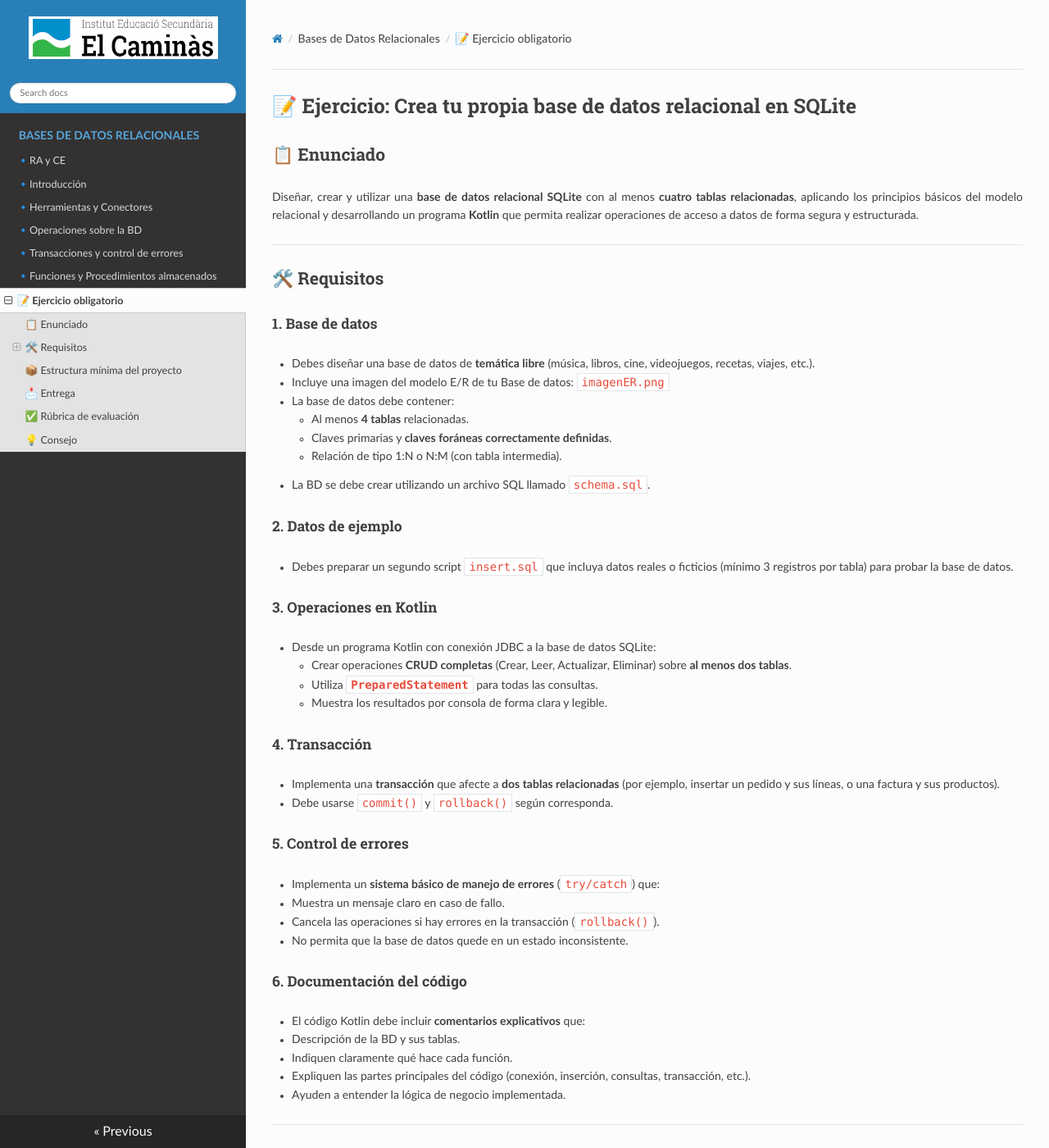
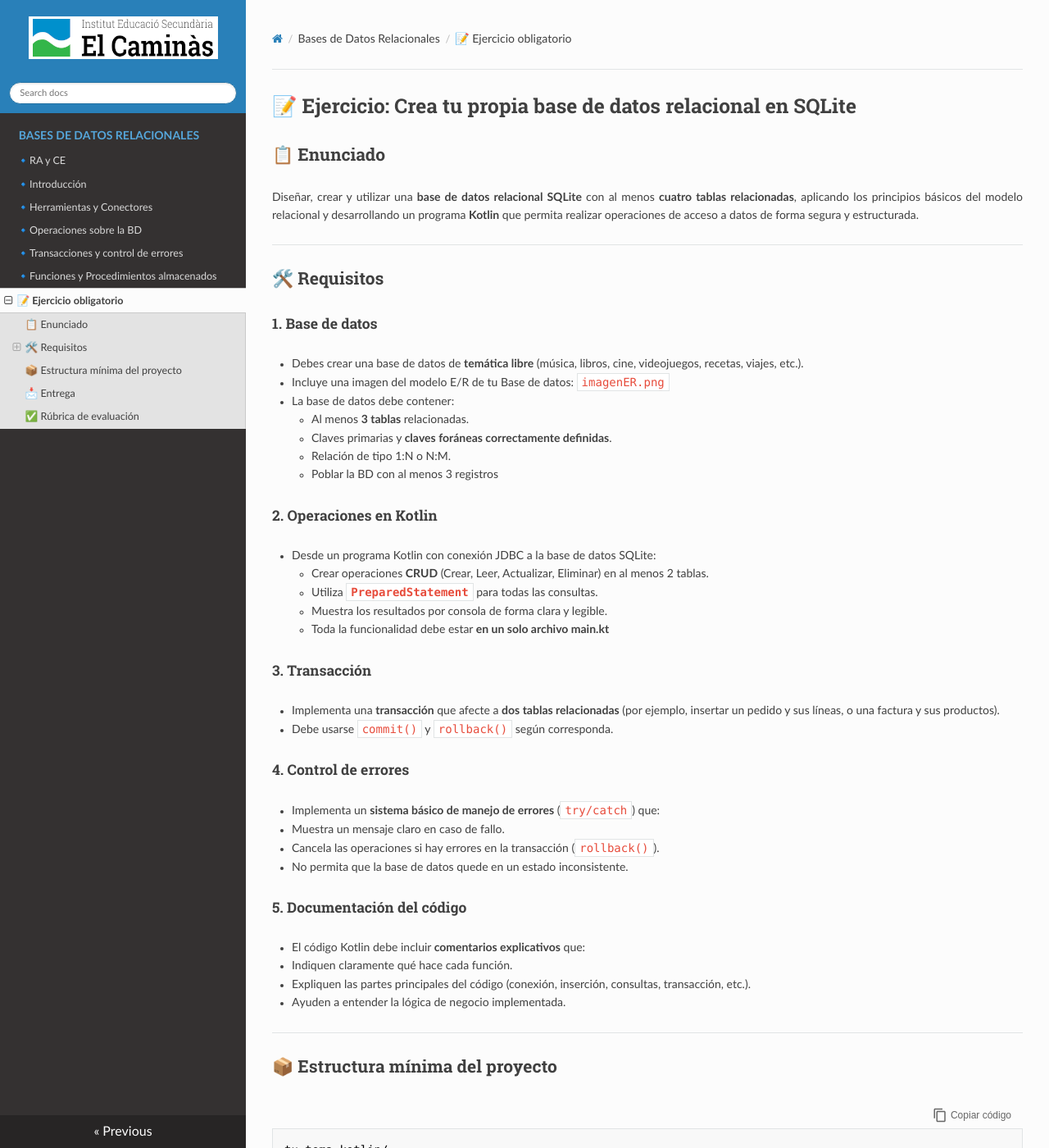
Before and after one commit to asalvadorc/AD_BD_Relacionales_, an MkDocs documentation site: the page built from docs/Ejercicio.md, in a window 1280 px wide and 1400 px high. Shown: the whole window at 82% size. Built offline with MkDocs 1.6.1, drawn with Linux system fonts in a browser that asks for light colours; nearby versions of some CDN libraries; some of the changed text lies outside the part shown.

Commit message:
ejercicio

```diff
--- a/docs/Ejercicio.md
+++ b/docs/Ejercicio.md
@@ -10,31 +10,28 @@ Diseñar, crear y utilizar una **base de datos relacional SQLite** con al menos
 
 ### 1. Base de datos
 
-- Debes diseñar una base de datos de **temática libre** (música, libros, cine, videojuegos, recetas, viajes, etc.).
+- Debes crear una base de datos de **temática libre** (música, libros, cine, videojuegos, recetas, viajes, etc.).
 - Incluye una imagen del modelo E/R de tu Base de datos: `imagenER.png`
 - La base de datos debe contener:
-    - Al menos **4 tablas** relacionadas.
+    - Al menos **3 tablas** relacionadas.
     - Claves primarias y **claves foráneas correctamente definidas**.
-    - Relación de tipo 1:N o N:M (con tabla intermedia).
-- La BD se debe crear utilizando un archivo SQL llamado `schema.sql`.
+    - Relación de tipo 1:N o N:M.
+    - Poblar la BD con al menos 3 registros
 
-### 2. Datos de ejemplo
-
-- Debes preparar un segundo script `insert.sql` que incluya datos reales o ficticios (mínimo 3 registros por tabla) para probar la base de datos.
-
-### 3. Operaciones en Kotlin
+### 2. Operaciones en Kotlin
 
 - Desde un programa Kotlin con conexión JDBC a la base de datos SQLite:
-    - Crear operaciones **CRUD completas** (Crear, Leer, Actualizar, Eliminar) sobre **al menos dos tablas**.
+    - Crear operaciones **CRUD** (Crear, Leer, Actualizar, Eliminar) en al menos 2 tablas.
     - Utiliza **`PreparedStatement`** para todas las consultas.
     - Muestra los resultados por consola de forma clara y legible.
+    - Toda la funcionalidad debe estar **en un solo archivo main.kt**
 
-### 4. Transacción
+### 3. Transacción
 
 - Implementa una **transacción** que afecte a **dos tablas relacionadas** (por ejemplo, insertar un pedido y sus líneas, o una factura y sus productos).
 - Debe usarse `commit()` y `rollback()` según corresponda.
 
-### 5. Control de errores
+### 4. Control de errores
 
 - Implementa un **sistema básico de manejo de errores** (`try/catch`) que:
   - Muestra un mensaje claro en caso de fallo.
@@ -42,10 +39,9 @@ Diseñar, crear y utilizar una **base de datos relacional SQLite** con al menos
   - No permita que la base de datos quede en un estado inconsistente.
 
 
-### 6. Documentación del código
+### 5. Documentación del código
 
 - El código Kotlin debe incluir **comentarios explicativos** que:
-  - Descripción de la BD y sus tablas.
   - Indiquen claramente qué hace cada función.
   - Expliquen las partes principales del código (conexión, inserción, consultas, transacción, etc.).
   - Ayuden a entender la lógica de negocio implementada.
@@ -58,9 +54,7 @@ Diseñar, crear y utilizar una **base de datos relacional SQLite** con al menos
     tu-tema-kotlin/
     ├── resources/
     │ └── tu_basededatos.sqlite
-    │ └── schema.sql
-    │ └── insert.sql
-    | └── imagenER.png
+    │ └── imagenER.png
     └── src/
         └── main/
             └── kotlin/
@@ -75,8 +69,8 @@ Diseñar, crear y utilizar una **base de datos relacional SQLite** con al menos
 Sube un archivo `.zip` con:
 
 - La base de datos `tu_basededatos.sqlite`.
-- El proyecto Kotlin con todas las operaciones implementadas.
-- Los scripts `schema.sql` e `insert.sql` para replicar tu BD desde cero.
+- El proyecto Kotlin con todas las operaciones implementadas (main.kt).
+
 
 ---
 
@@ -84,16 +78,11 @@ Sube un archivo `.zip` con:
 
 | Criterio                                        | Puntos |
 |-------------------------------------------------|--------|
-| BD correctamente estructurada (mín. 4 tablas)   | 2      |
-| Scripts `schema.sql` e `insert.sql` funcionales | 1      |
+| BD correctamente estructurada (mín. 3 tablas)   | 2      |
 | CRUD funcional en al menos dos tablas           | 3      |
 | Transacción bien implementada                   | 2      |
 | Código estructurado, legible y sin errores      | 1      |
-| Documentación del código y BD                   | 2      |
+| Documentación del código                        | 2      |
 | **Total**                                       | **10** |
 
 ---
-
-## 💡 Consejo
-
-Piensa primero en el modelo relacional y dibújalo en papel o con una herramienta online (draw.io, diagrams.net, etc.) antes de implementarlo en SQL.
```
